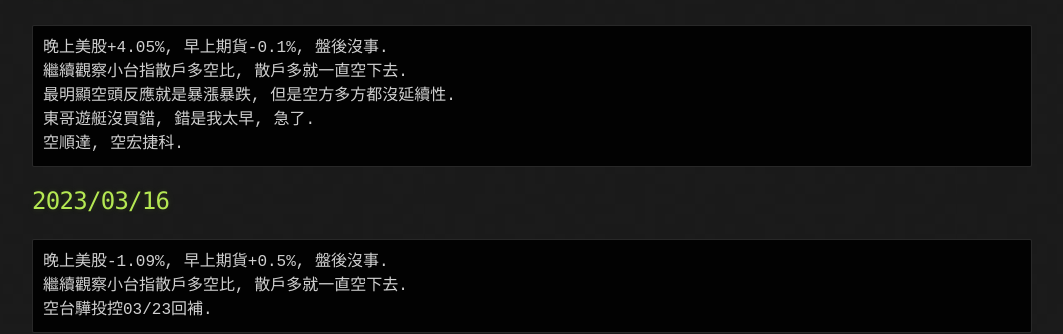
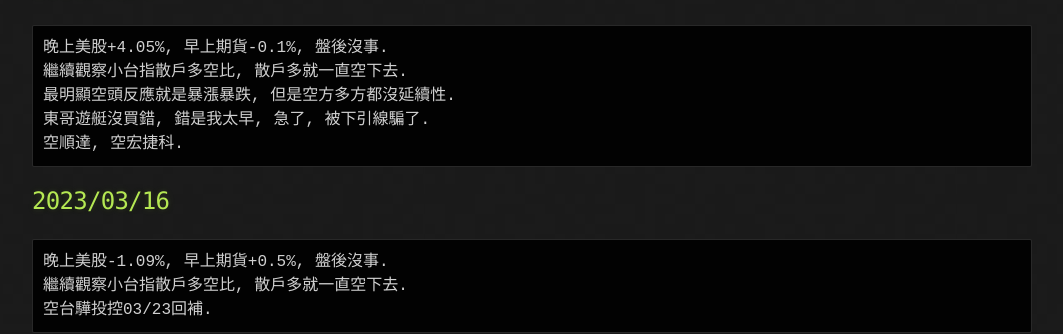
Before and after one commit to lepg5487/Stock_God, a Jekyll site: the page built from index.md, in a window 1280 px wide and 900 px high, scrolled down 468 px. Shown: the part 221-555 px from the top of the window, without its empty margins (108-1171 px from the left). Built offline with Jekyll 4.4.1, drawn with Linux system fonts in a browser that asks for light colours; our own code applies the rules of GitHub Pages for plain Markdown files.

Commit message:
Update index.md

````diff
--- a/index.md
+++ b/index.md
@@ -27,7 +27,7 @@ layout: testlayouts
 晚上美股+4.05%, 早上期貨-0.1%, 盤後沒事.
 繼續觀察小台指散戶多空比, 散戶多就一直空下去.
 最明顯空頭反應就是暴漲暴跌, 但是空方多方都沒延續性.
-東哥遊艇沒買錯, 錯是我太早, 急了.
+東哥遊艇沒買錯, 錯是我太早, 急了, 被下引線騙了.
 空順達, 空宏捷科.
 ```
 
````
